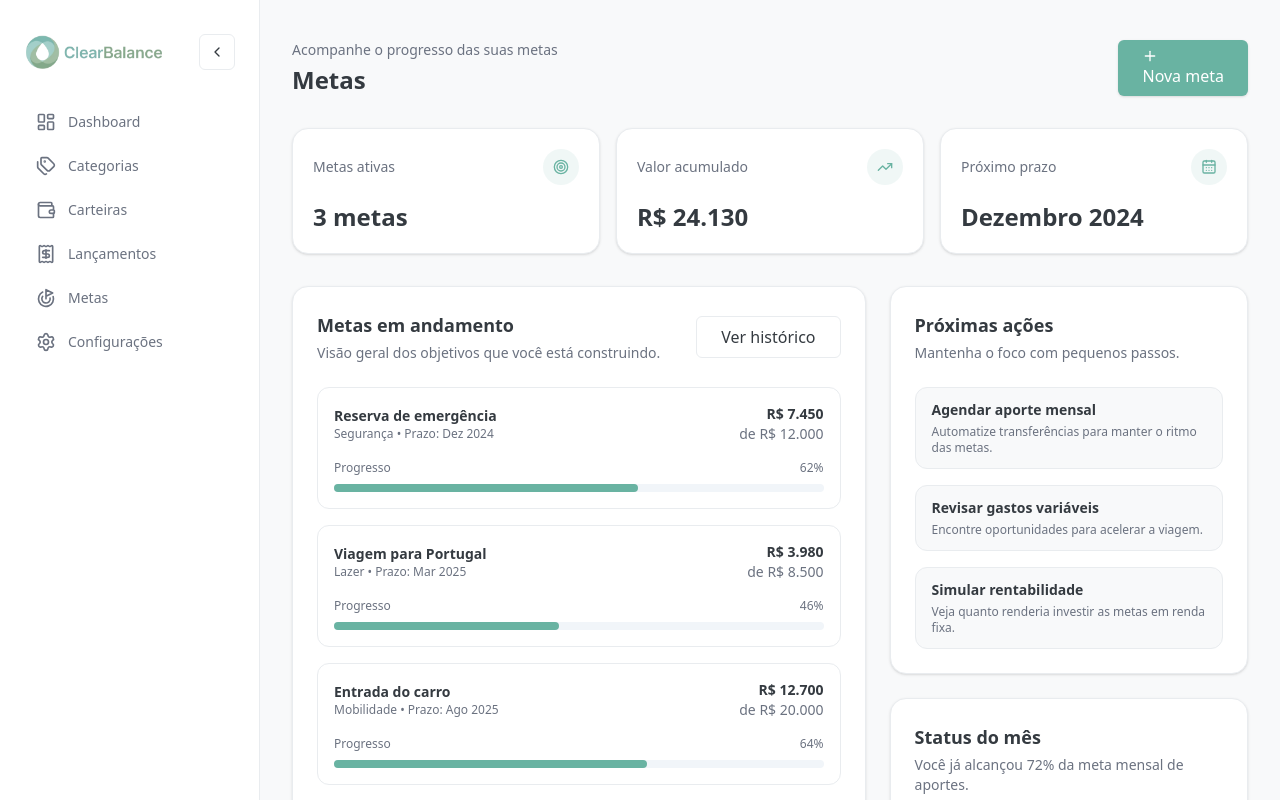
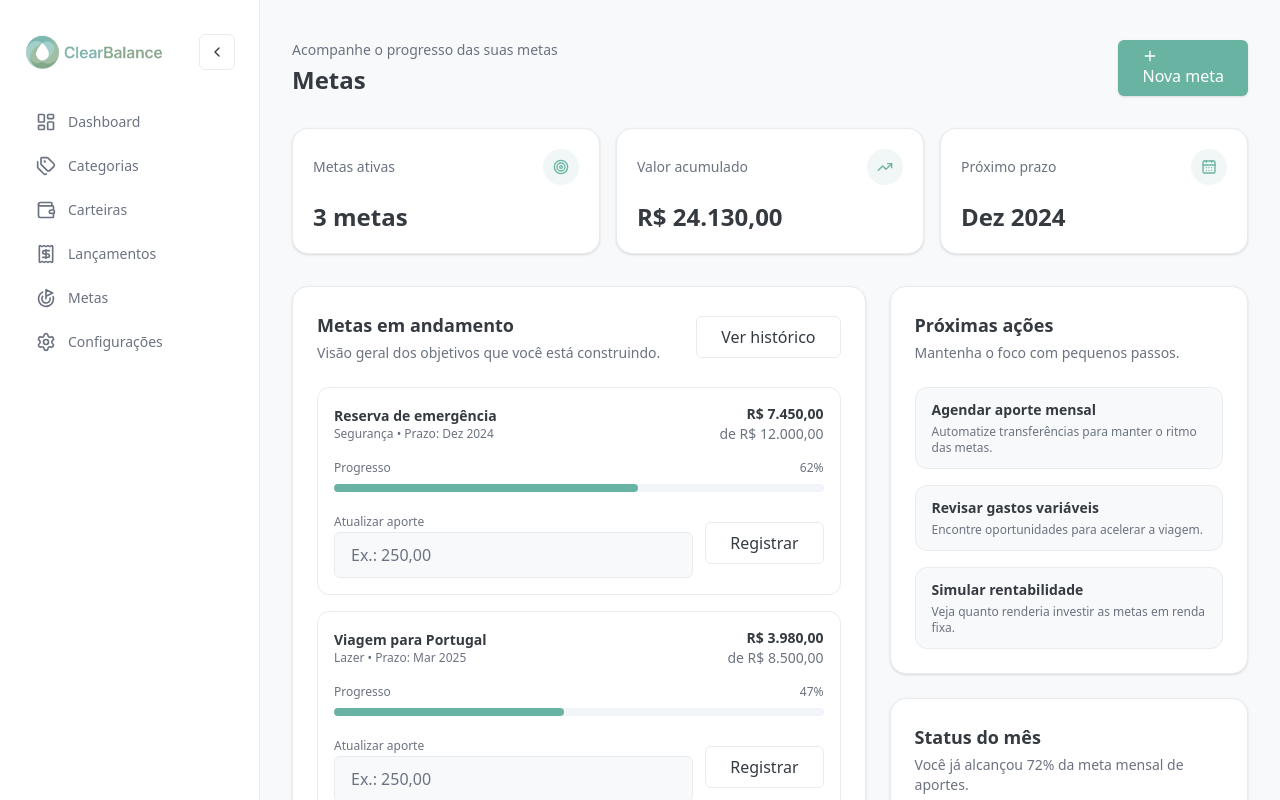
Before and after one commit to CaioSouzalimaa/clearbalance, a Next.js app: page /goals in a window 1280 px wide. Shown: the top 800 px of the page. Built offline with nearby package versions, Linux system fonts and the light colour scheme.

Commit message:
Make goals page editable

```diff
--- a/app/goals/page.tsx
+++ b/app/goals/page.tsx
@@ -1,57 +1,37 @@
+"use client";
+
+import { useMemo, useState } from "react";
 import { CalendarDays, Plus, Target, TrendingUp } from "lucide";
 
 import { LucideIcon } from "@/components/dashboard/sidebar";
 import { SidebarShell } from "@/components/dashboard/sidebar-shell";
 import { Button } from "@/components/ui/button";
+import { Input } from "@/components/ui/input";
 
-const goals = [
+const initialGoals = [
   {
     id: 1,
     name: "Reserva de emergência",
     category: "Segurança",
-    target: "R$ 12.000",
-    saved: "R$ 7.450",
-    progress: 62,
+    target: 12000,
+    saved: 7450,
     deadline: "Dez 2024",
   },
   {
     id: 2,
     name: "Viagem para Portugal",
     category: "Lazer",
-    target: "R$ 8.500",
-    saved: "R$ 3.980",
-    progress: 46,
+    target: 8500,
+    saved: 3980,
     deadline: "Mar 2025",
   },
   {
     id: 3,
     name: "Entrada do carro",
     category: "Mobilidade",
-    target: "R$ 20.000",
-    saved: "R$ 12.700",
-    progress: 64,
+    target: 20000,
+    saved: 12700,
     deadline: "Ago 2025",
-  },
-];
-
-const highlights = [
-  {
-    id: 1,
-    label: "Metas ativas",
-    value: "3 metas",
-    icon: Target,
-  },
-  {
-    id: 2,
-    label: "Valor acumulado",
-    value: "R$ 24.130",
-    icon: TrendingUp,
-  },
-  {
-    id: 3,
-    label: "Próximo prazo",
-    value: "Dezembro 2024",
-    icon: CalendarDays,
   },
 ];
 
@@ -74,6 +54,70 @@ const nextSteps = [
 ];
 
 export default function GoalsPage() {
+  const [goals, setGoals] = useState(initialGoals);
+  const [contributions, setContributions] = useState<Record<number, string>>(
+    {}
+  );
+
+  const formatCurrency = (value: number) =>
+    new Intl.NumberFormat("pt-BR", {
+      style: "currency",
+      currency: "BRL",
+    }).format(value);
+
+  const totals = useMemo(() => {
+    const totalSaved = goals.reduce((sum, goal) => sum + goal.saved, 0);
+    const nextDeadline = goals[0]?.deadline ?? "-";
+    return { totalSaved, nextDeadline };
+  }, [goals]);
+
+  const highlights = [
+    {
+      id: 1,
+      label: "Metas ativas",
+      value: `${goals.length} metas`,
+      icon: Target,
+    },
+    {
+      id: 2,
+      label: "Valor acumulado",
+      value: formatCurrency(totals.totalSaved),
+      icon: TrendingUp,
+    },
+    {
+      id: 3,
+      label: "Próximo prazo",
+      value: totals.nextDeadline,
+      icon: CalendarDays,
+    },
+  ];
+
+  const handleContributionChange = (goalId: number, value: string) => {
+    setContributions((prev) => ({ ...prev, [goalId]: value }));
+  };
+
+  const handleAddContribution = (goalId: number) => {
+    const rawValue = contributions[goalId]?.trim() ?? "";
+    if (!rawValue) {
+      return;
+    }
+
+    const normalized = rawValue.replace(/\./g, "").replace(",", ".");
+    const amount = Number(normalized);
+    if (Number.isNaN(amount) || amount <= 0) {
+      return;
+    }
+
+    setGoals((prev) =>
+      prev.map((goal) =>
+        goal.id === goalId
+          ? { ...goal, saved: Math.min(goal.saved + amount, goal.target) }
+          : goal
+      )
+    );
+    setContributions((prev) => ({ ...prev, [goalId]: "" }));
+  };
+
   return (
     <SidebarShell>
       <header className="flex flex-wrap items-center justify-between gap-4">
@@ -131,7 +175,12 @@ export default function GoalsPage() {
           </div>
 
           <div className="mt-6 space-y-4">
-            {goals.map((goal) => (
+            {goals.map((goal) => {
+              const progress = Math.min(
+                100,
+                Math.round((goal.saved / goal.target) * 100)
+              );
+              return (
                 <div
                   key={goal.id}
                   className="rounded-xl border border-border px-4 py-4"
@@ -147,25 +196,56 @@ export default function GoalsPage() {
                     </div>
                     <div className="text-right text-sm text-muted-foreground">
                       <p className="font-semibold text-foreground">
-                      {goal.saved}
+                        {formatCurrency(goal.saved)}
                       </p>
-                    <p>de {goal.target}</p>
+                      <p>de {formatCurrency(goal.target)}</p>
                     </div>
                   </div>
                   <div className="mt-4">
                     <div className="flex items-center justify-between text-xs text-muted-foreground">
                       <span>Progresso</span>
-                    <span>{goal.progress}%</span>
+                      <span>{progress}%</span>
                     </div>
                     <div className="mt-2 h-2 rounded-full bg-muted">
                       <div
                         className="h-full rounded-full bg-primary"
-                      style={{ width: `${goal.progress}%` }}
+                        style={{ width: `${progress}%` }}
                       />
                     </div>
                   </div>
+                  <div className="mt-4 flex flex-col gap-3 sm:flex-row sm:items-center">
+                    <div className="flex-1">
+                      <label
+                        htmlFor={`aporte-${goal.id}`}
+                        className="text-xs font-medium text-muted-foreground"
+                      >
+                        Atualizar aporte
+                      </label>
+                      <Input
+                        id={`aporte-${goal.id}`}
+                        name={`aporte-${goal.id}`}
+                        placeholder="Ex.: 250,00"
+                        value={contributions[goal.id] ?? ""}
+                        onChange={(event) =>
+                          handleContributionChange(
+                            goal.id,
+                            event.target.value
+                          )
+                        }
+                      />
                     </div>
-            ))}
+                    <Button
+                      type="button"
+                      variant="outline"
+                      className="border-border"
+                      onClick={() => handleAddContribution(goal.id)}
+                    >
+                      Registrar
+                    </Button>
+                  </div>
+                </div>
+              );
+            })}
           </div>
         </div>
 
```
Lines whose indentation alone changed are shown as unchanged.
